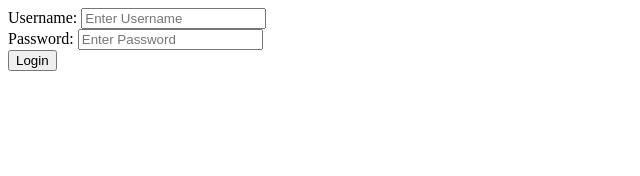
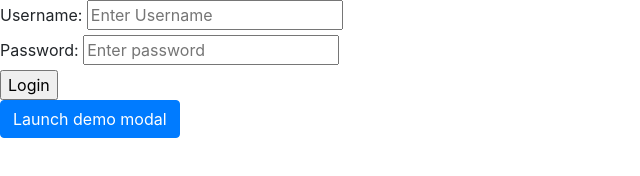
Before and after one commit to kavitshah14/Hotel-Booking, a plain HTML site: page login.html in a window 1280 px wide. Shown: the whole page, without its empty margins (0-640 px from the left). Drawn offline with nearby package versions, Linux system fonts and the light colour scheme.

Commit message:
Checkpoint 8

```diff
--- a/login.html
+++ b/login.html
@@ -1,25 +1,37 @@
 <!DOCTYPE html>
-<html>
+<html lang="en">
 <head>
-
+    <meta charset="UTF-8">
+    <meta name="viewport" content="width=device-width, initial-scale=1.0">
     <title>Login</title>
-
+    <!-- Bootstrap CSS -->
+    <link rel="stylesheet" href="https://stackpath.bootstrapcdn.com/bootstrap/4.5.0/css/bootstrap.min.css">
+    <link href="https://fonts.googleapis.com/css2?family=Ubuntu&display=swap" rel="stylesheet">
 </head>
 <body>
-    <div>
-        <form action="index.html" method="get" autocomplete="off">
+    <div class="info_container">
+      <form action="./index.html" method="GET">
+        <label for="username">Username:</label>
+        <input type="text" name="name" id="username" placeholder="Enter Username" required autocomplete="off"/>
 
-            <label for="name">Username:</label>
-            <input type="text" name="Username" placeholder="Enter Username" required/>
-            <br/>
+        <br/>
 
-            <label for="password">Password:</label>
-            <input type="password" name="password" placeholder="Enter Password" required/>
-            <br/>
+        <label for="password">Password:</label>
+        <input type="password" name="password" id="password" placeholder="Enter password" required autocomplete="off"/>
 
-            <button>Login</button>
+        <br/>
+        <input type="submit" value="Login">
+      </form>
+    </div>
 
-        </form>
-    </div>
+<!-- Button trigger modal -->
+<button type="button" class="btn btn-primary">
+  Launch demo modal
+</button>
+
+
+    <!-- jQuery first, then Bootstrap JS -->
+    <script src="https://ajax.googleapis.com/ajax/libs/jquery/3.5.1/jquery.min.js"></script>
+    <script src="https://stackpath.bootstrapcdn.com/bootstrap/4.5.0/js/bootstrap.min.js"></script>
 </body>
 </html>
```
